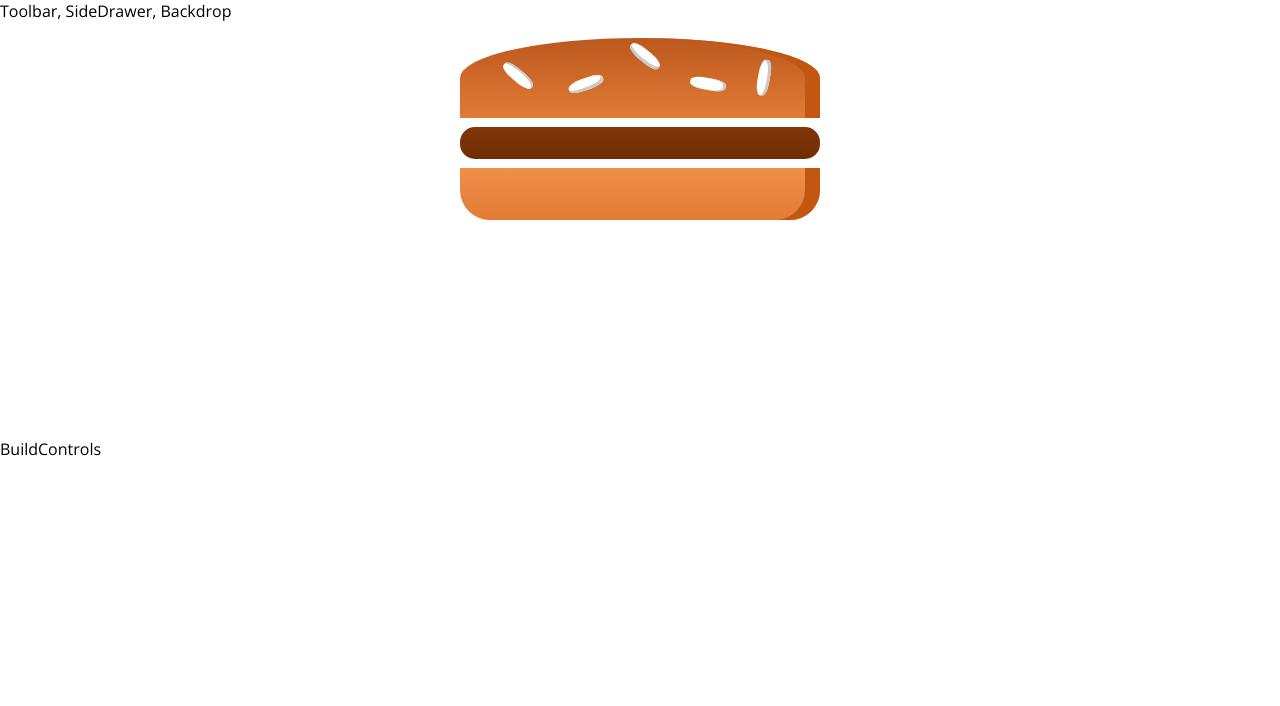
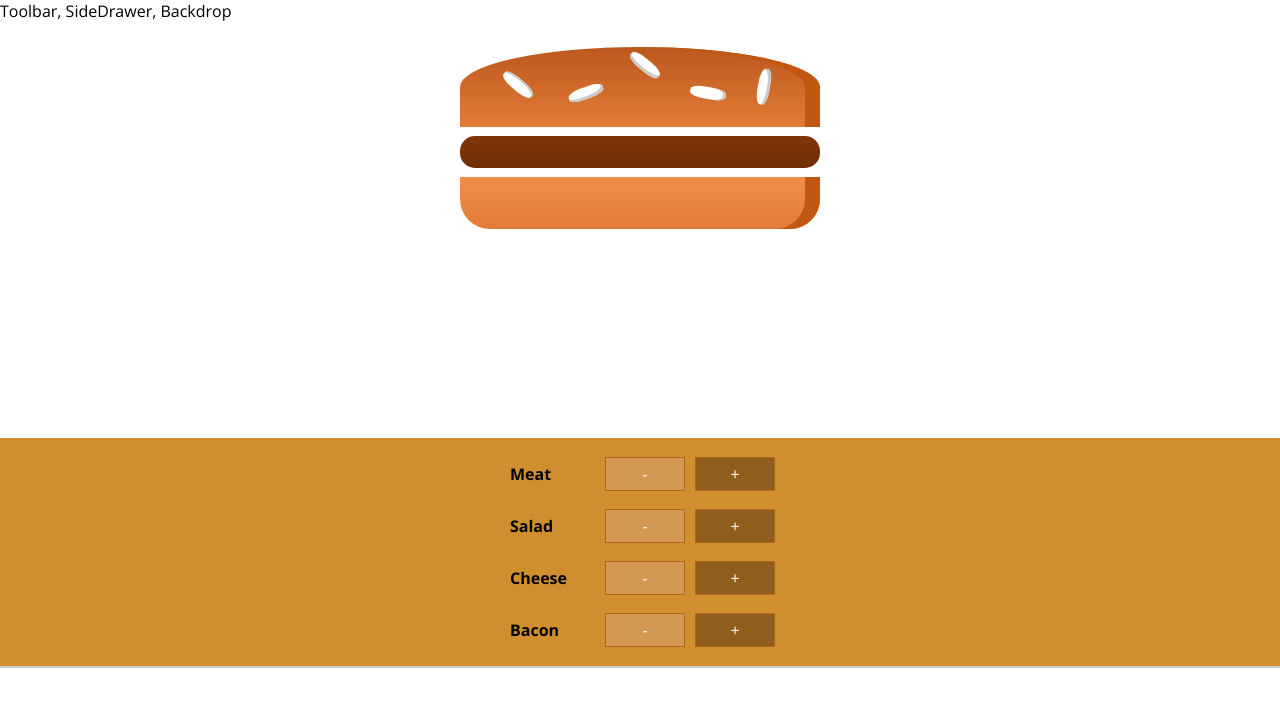
Before and after one commit to cdiasperera/build-a-burger, a React (Create React App) app: page / in a window 1280 px wide. Shown: the top 706 px of the page. Built offline with nearby package versions, Linux system fonts and the light colour scheme.

Commit message:
BuildController implemented

```diff
--- /dev/null
+++ b/src/components/Burger/BuildControls/BuildControl/BuildControl.js
@@ -0,0 +1,29 @@
+import React from 'react'
+import classes from './BuildControl.module.css'
+
+const INCREMENT = 1
+const DECREMENT = -1
+
+const buildControl = (props) => {
+  return (
+    <div className={classes.BuildControl}>
+      <div className={classes.Label}>
+        {props.label}
+      </div>
+      <button
+        onClick={props.handleAdjustment.bind(this, DECREMENT)}
+        className={classes.Less}
+      >
+          -
+      </button>
+      <button
+        onClick={props.handleAdjustment.bind(this, INCREMENT)}
+        className={classes.More}
+      >
+        +
+      </button>
+    </div>
+  )
+}
+
+export default buildControl
--- /dev/null
+++ b/src/components/Burger/BuildControls/BuildControl/BuildControl.module.css
@@ -0,0 +1,56 @@
+.BuildControl {
+  display: flex;
+  justify-content: space-between;
+  align-items: center;
+  margin: 5px 0;
+}
+
+button {
+  display: block;
+  font: inherit;
+  padding: 5px;
+  margin: 0 5px;
+  width: 80px;
+  border: 1px solid #AA6817;
+  cursor: pointer;
+  outline: none;
+}
+
+button:disabled {
+  background-color: #AC9980;
+  border: 1px solid #7E7365;
+  color: #ccc;
+  cursor: default;
+}
+
+button:hover:disabled {
+  background-color: #AC9980;
+  color: #ccc;
+  cursor: not-allowed;
+}
+
+.Label {
+  padding: 10px;
+  font-weight: bold;
+  width: 80px;
+}
+
+.Less {
+  background-color: #D39952;
+  color: white;
+}
+
+.More {
+  background-color: #8F5E1E;
+  color: white;
+}
+
+.Less:hover, .BuildControl .Less:active {
+  background-color: #DAA972;
+  color: white;
+}
+
+.More:hover,.BuildControl .More:active {
+  background-color: #99703F;
+  color: white;
+}
--- /dev/null
+++ b/src/components/Burger/BuildControls/BuildControls.js
@@ -0,0 +1,36 @@
+import React from 'react'
+
+import BuildControl from './BuildControl/BuildControl'
+import { ingredientList } from '../Ingredient/Ingredient'
+
+import classes from './BuildControls.module.css'
+
+const buildControls = (props) => {
+  const controls = createControls(ingredientList, props.adjustIngredients)
+
+  return (
+    <div className={classes.BuildControls}>
+      {controls}
+    </div>
+  )
+}
+
+const createControls = (ingredientList, adjustmentHandler) => {
+  const controls = []
+  for (const ingredient in ingredientList) {
+    if (ingredient !== 'breadTop' && ingredient !== 'breadBottom') {
+      const label = ingredientList[ingredient]
+      controls.push(
+        <BuildControl
+          label={label}
+          key={ingredient}
+          handleAdjustment={adjustmentHandler.bind(this, ingredient)}
+        />
+      )
+    }
+  }
+
+  return controls
+}
+
+export default buildControls
--- /dev/null
+++ b/src/components/Burger/BuildControls/BuildControls.module.css
@@ -0,0 +1,10 @@
+.BuildControls {
+  width: 100%;
+  background-color: #CF8F2E;
+  display: flex;
+  flex-flow: column;
+  align-items: center;
+  box-shadow: 0 2px 1px #ccc;
+  margin: auto;
+  padding: 10px 0;
+}
--- a/src/components/Burger/Burger.js
+++ b/src/components/Burger/Burger.js
@@ -39,6 +39,9 @@ const getBurgerQueue = (ingredients) => {
   // build the burger
   const queue = []
   for (const type of ingredientsOrder) {
+    console.log(ingredients)
+    console.log(type)
+    console.log(ingredients.keys)
     for (let i = 0; i < ingredients[type]; i++) {
       queue.push(type)
       numIngredients++
--- a/src/components/Burger/Burger.module.css
+++ b/src/components/Burger/Burger.module.css
@@ -5,6 +5,7 @@
   text-align: center;
   font-weight: bold;
   font-size: 1.2rem;
+  overflow: scroll;
 }
 
 @media (min-width: 1000px) and (min-height: 700px) {
--- a/src/containers/BurgerBuilder/BurgerBuilder.js
+++ b/src/containers/BurgerBuilder/BurgerBuilder.js
@@ -2,6 +2,7 @@ import React, { Component } from 'react'
 
 import Burger from '../../components/Burger/Burger'
 import { ingredientList } from '../../components/Burger/Ingredient/Ingredient'
+import BuildControls from '../../components/Burger/BuildControls/BuildControls'
 
 class BurgerBuilder extends Component {
   constructor (props) {
@@ -11,14 +12,26 @@ class BurgerBuilder extends Component {
     ingredients[ingredientList.meat] = 1
     ingredients[ingredientList.cheese] = 0
     ingredients[ingredientList.bacon] = 0
-    this.state = ingredients
+    this.state = { ingredients }
   }
+
+  adjustIngredients = (type, adjustType) => {
+    const ingredients = { ...this.state }.ingredients
+    ingredients[ingredientList[type]] += adjustType
+
+    if (ingredients[ingredientList[type]] < 1) {
+      ingredients[ingredientList[type]] = 0
+    }
+    this.setState(ingredients)
+  }
+
+  a = 1
 
   render = () => {
     return (
       <>
-        <Burger ingredients={this.state} />
-        <div>BuildControls</div>
+        <Burger ingredients={this.state.ingredients} />
+        <BuildControls adjustIngredients={this.adjustIngredients} />
       </>
     )
   }
```
